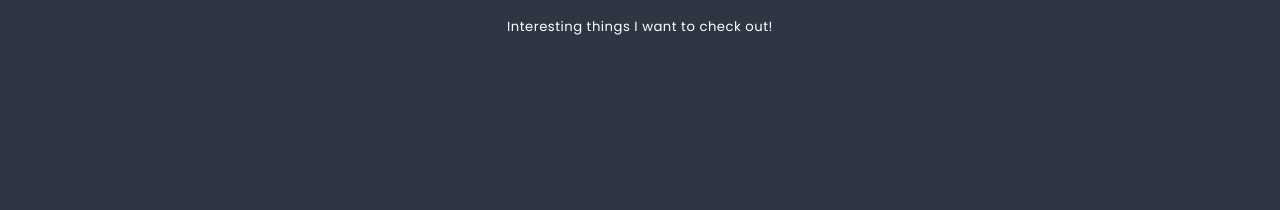
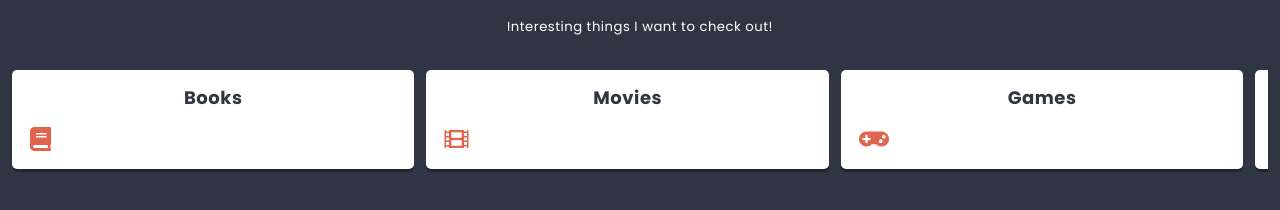
Before and after one commit to Edyta2801/to-do-app-using-React, a React app: page / in a window 1280 px wide. Shown: the part 362-572 px from the top of the page. Built offline with nearby package versions, Linux system fonts and the light colour scheme.

Commit message:
refactor column(migration)

```diff
--- a/src/components/App/App.js
+++ b/src/components/App/App.js
@@ -1,7 +1,7 @@
 /* eslint-disable no-undef */
 import React from 'react';
 import styles from './App.scss';
-import List from '../List/List.js';
+import List from '../List/ListContainer.js';
 import PropTypes from 'prop-types';
 
 
--- a/src/components/Column/Column.js
+++ b/src/components/Column/Column.js
@@ -1,16 +1,16 @@
 import React from 'react';
 import styles from './Column.scss';
 import Icon from '../Icon/Icon.js';
-import Creator from '../Creator/Creator.js';
-import Card from '../Card/Card.js';
+// import Creator from '../Creator/Creator.js';
+// import Card from '../Card/Card.js';
 import PropTypes from 'prop-types';
-import { settings } from '../../data/dataStore.js';
+// import { settings } from '../../data/dataStore.js';
 
 
 class Column extends React.Component {
-  state = {
-    cards: this.props.cards || [],
-  }
+  // state = {
+  //   cards: this.props.cards || [],
+  // }
   static propTypes = {
     title: PropTypes.node.isRequired,
     // image: PropTypes.string.isRequired,
@@ -19,34 +19,35 @@ class Column extends React.Component {
 
   };
 
-  addCard(title) {
-    this.setState(state => ({
-      cards: [
-        ...state.cards,
-        {
-          key: state.cards.length ? state.cards[state.cards.length - 1].key + 1 : 0,
-          title,
-          icon: 'list-alt',
-        },
-      ],
-    }));
-  }
+  // addCard(title) {
+  //   this.setState(state => ({
+  //     cards: [
+  //       ...state.cards,
+  //       {
+  //         key: state.cards.length ? state.cards[state.cards.length - 1].key + 1 : 0,
+  //         title,
+  //         icon: 'list-alt',
+  //       },
+  //     ],
+  //   }));
+  // }
 
   render() {
+    const {title, icon}=this.props;
     return (
       <section className={styles.component}>
-        <h3 className={styles.title}>{this.props.title}</h3>
+        <h3 className={styles.title}>{title}</h3>
         <span className={styles.icon}>
-          <Icon name={this.props.icon} />
+          <Icon name={icon} />
         </span>
-        <div className={styles.cards}>
+        {/* <div className={styles.cards}>
           {this.state.cards.map(({ key, ...cardProps }) => (
             <Card key={key}{...cardProps} />
           ))}
         </div>
         <div className={styles.creator}>
           <Creator text={settings.cardCreatorText} action={title => this.addCard(title)} />
-        </div>
+        </div> */}
       </section>
     );
   }
--- a/src/components/List/List.js
+++ b/src/components/List/List.js
@@ -1,7 +1,7 @@
 import React from 'react';
 import styles from './List.scss';
 import Hero from '../Hero/Hero.js';
-// import Column from '../Column/Column.js';
+import Column from '../Column/Column.js';
 // import Creator from '../Creator/Creator.js';
 import PropTypes from 'prop-types';
 import { settings } from '../../data/dataStore.js';
@@ -37,16 +37,16 @@ class List extends React.Component {
   //   }));
   // }
   render() {
-    const {title, image, description}=this.props;
+    const {title, image, description, columns}=this.props;
     return (
       <section className={styles.component}>
         <Hero titleText={title} imageURL={image} />
         <div className={styles.description}>{ReactHtmlParser(description)}</div>
-        {/* <div className={styles.columns}>
-          {this.state.columns.map(({ key, ...columnProps }) => (
-            <Column key={key}{...columnProps} />
+        <div className={styles.columns}>
+          {columns.map(columnData=> (
+            <Column key={columnData.id}{...columnData} />
           ))}
-        </div> */}
+        </div>
         {/* <div className={styles.creator}>
           <Creator text={settings.columnCreatorText} action={title=>this.addColumn(title)} />
         </div> */}
--- /dev/null
+++ b/src/components/List/ListContainer.js
@@ -0,0 +1,8 @@
+import { connect } from 'react-redux';
+import List from './List.js';
+
+const mapStateToProps = state => ({
+  columns:state.columns,
+});
+
+export default connect(mapStateToProps)(List);
```
